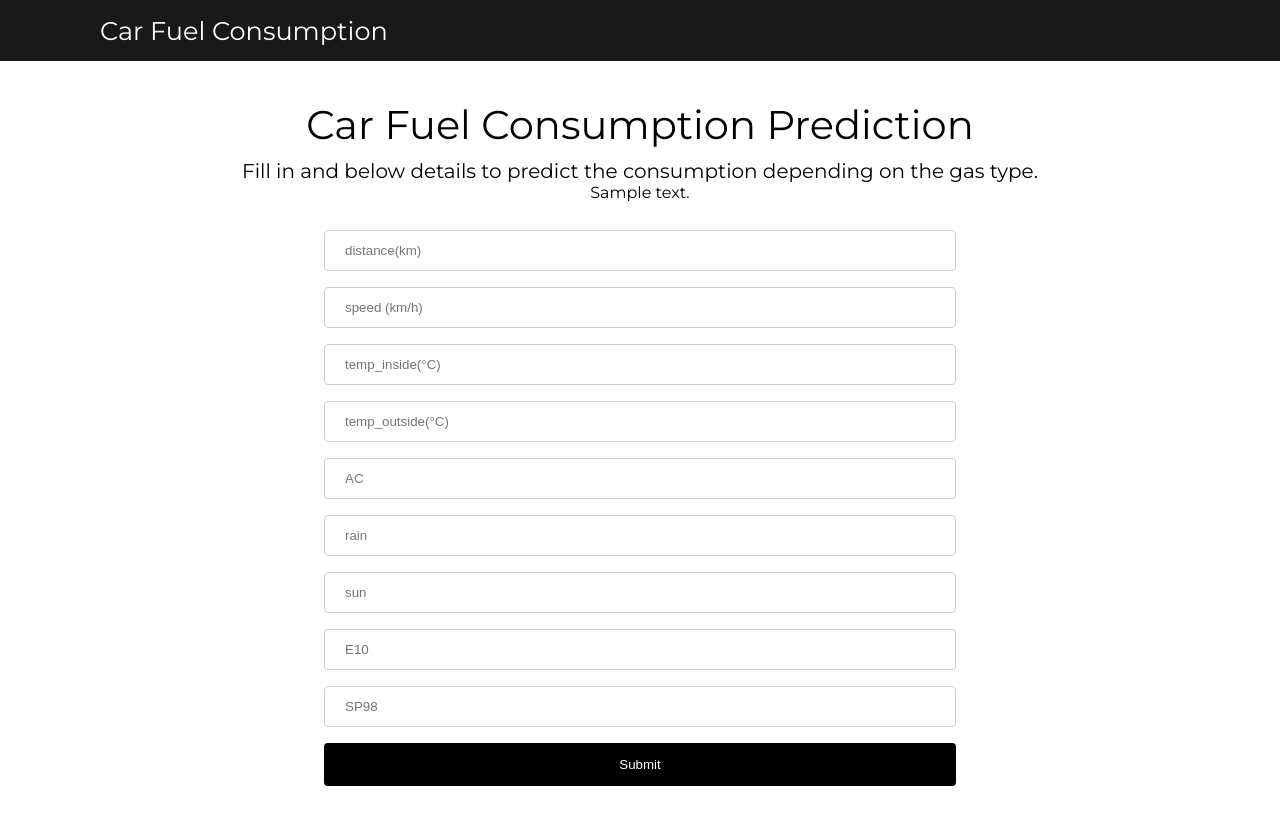
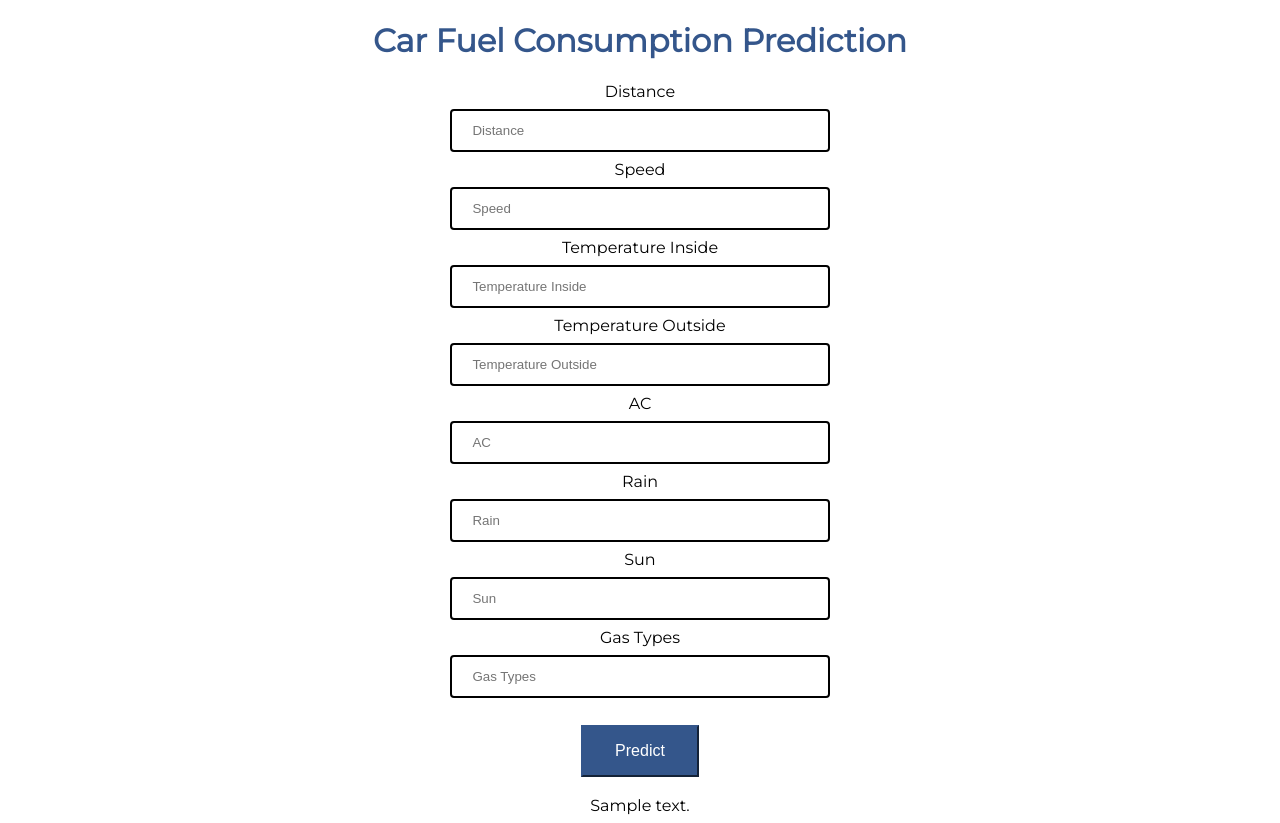
Before and after one commit to IBM-EPBL/IBM-Project-13229-1659514706, a Flask app: template Project_Development_Phase/Sprint2_and_Sprint3/templates/Manual_predict.html in a window 1280 px wide. Before the commit the page ends 786 px from the top, so only its background shows below. Run offline with Flask 2, Linux system fonts and the light colour scheme; the template is opened without the code that fills it: most values are stand-ins (such as "Sample title", 1, 10 or a date in 2020); parts of the project's set-up code (start-up, migrations or seed data) failed here and were passed over.

Commit message:
Flask and Webpage update

```diff
--- a/Project_Development_Phase/Sprint2_and_Sprint3/app.py
+++ b/Project_Development_Phase/Sprint2_and_Sprint3/app.py
@@ -2,18 +2,19 @@ import numpy as np
 from flask import Flask,jsonify,request,render_template
 import pickle
 
-app = Flask(__name__, template_folder='templates')
+app = Flask(__name__)
 model=pickle.load(open('model.pkl','rb'))
 
 @app.route('/')
-def predict():
+def Home():
     return render_template('Manual_predict.html')
 
-@app.route('/y_predict', methods=['POST'])
-def y_predict():
-    x_test=[[float(x) for x in request.form.values()]]
-    print('actual',x_test)
-    pred=model.predict(x_test)
-    return render_template("Manual_predict.html", prediction_text = ("Car Fuel Consumption(L/100km) : {}",pred[0]))
+@app.route('/predict', methods=['POST'])
+def predict():
+    float_features=[float(x) for x in request.form.values()]
+    features=[np.array(float_features)]
+    prediction = model.predict(features)
+    return render_template("Manual_predict.html", prediction_text = "Car Fuel Consumption(L/100km) : {}".format(prediction))
+
 if __name__ == "__main__":
     app.run(debug=True)
--- a/Project_Development_Phase/Sprint2_and_Sprint3/templates/Manual_predict.html
+++ b/Project_Development_Phase/Sprint2_and_Sprint3/templates/Manual_predict.html
@@ -1,12 +1,13 @@
+<!DOCTYPE html>
 <html>
+    <head>
+        <title>CarFuelConsumption</title>
+        <meta charset="utf-8">
+        <link href='https://fonts.googleapis.com/css?family=Montserrat' rel='stylesheet'>
 
-<head>
-    <title>
-        Prediction
-    </title>
-    <link href='https://fonts.googleapis.com/css?family=Montserrat' rel='stylesheet'>
-    <style>
-        * {
+
+        <style>
+            * {
             box-sizing: border-box;
         }
 
@@ -36,83 +37,73 @@
             font-size: 40px;
             text-align: center;
         }
+            body{
+                text-align: center;
+            }
+            .title{
+                text-align: center;
+                color:#34568B;
+            }
+            table, th, td {
+                border: 1px solid;
+            }
+            input{
+                width: 30%;
+                padding: 12px 20px;
+                margin: 8px 0;
+                box-sizing: border-box;
+                border: 2px solid black;
+                border-radius: 4px;
+                color: white;
+            }
+            .btn{
+                padding:15px 32px;
+                text-align: center;
+                text-decoration: none;
+                display:inline-block;
+                font-size:16px;
+                background-color: #34568B;
+                color: #ffffff;
+                border-color: #34568B;
+            }
 
-        .content {
-            margin-top: 100px;
-        }
+        </style>
+    </head>
+    <body>
+        <div class="title">
+            <h1>Car Fuel Consumption Prediction</h1>
+        </div>
+        <div class="login">
+            <form action="{{url_for('predict')}}" method="post">
+                <label for="distance">Distance</label><br>
+                <input type="text" id="distance" placeholder="Distance" name="distance"><br>
 
-        .text {
-            font-size: 20px;
-            margin-top: 10px;
-            text-align: center;
-        }
+                <label for="speed">Speed</label><br>
+                <input type="text" id="speed" placeholder="Speed" name="speed"><br>
 
-        input[type=number],
-        select {
-            width: 50%;
-            padding: 12px 20px;
-            margin: 8px 0;
-            display: inline-block;
-            border: 1px solid #ccc;
-            border-radius: 4px;
-            box-sizing: border-box;
-        }
+                <label for="temp_inside">Temperature Inside</label><br>
+                <input type="text" id="temp_inside" placeholder="Temperature Inside" name="temp_inside"><br>
 
-        input[type=submit] {
-            width: 50%;
-            background-color: #000000;
-            color: white;
-            padding: 14px 20px;
-            margin: 8px 0;
-            border: none;
-            border-radius: 4px;
-            cursor: pointer;
-        }
+                <label for="temp_outside">Temperature Outside</label><br>
+                <input type="text" id="temp_outside" placeholder="Temperature Outside" name="temp_outside"><br>
 
-        input[type=submit]:hover {
-            background-color: #5d6568;
-            color: #ffffff;
-            border-color: black;
-        }
+                <label for="AC">AC</label><br>
+                <input type="text" id="AC" placeholder="AC" name="AC"><br>
 
-        form {
-            margin-top: 20px;
-        }
+                <label for="rain">Rain</label><br>
+                <input type="text" id="rain" placeholder="Rain" name="rain"><br>
 
-        .results {
-            color: black;
-            margin-top: 30px;
-            margin-bottom: 20px;
-            font-size: 25px;
-            color: red;
-        }
-    </style>
-</head>
+                <label for="sun">Sun</label><br>
+                <input type="text" id="sun" placeholder="Sun" name="sun"><br>
 
-<body align=center>
-    <div class="header">
-        <div>Car Fuel Consumption </div>
-    </div>
-    <div class="content">
-        <div class="header_text">Car Fuel Consumption Prediction</div>
-        <div class="text">Fill in and below details to predict the consumption depending on the gas type. </div>
-        <div class="result">
-            {{ prediction_text }}
+                <label for="gas_types">Gas Types</label><br>
+                <input type="text" id="gas_types" placeholder="Gas Types" name="gas_types"><br>
+
+                <br>
+                <button type="submit" class="btn" align="center">Predict</button>
+            </form>
+            <br>
+            {{ prediction_text}}
         </div>
-        <form action="{{ url_for('y_predict') }}" method="POST">
-            <input type="number" step="any" id="distance" name="distance" placeholder="distance(km)">
-            <input type="number" id="speed" name="speed" placeholder="speed (km/h)">
-            <input type="number" id="temp_inside" name="temp_insidet" placeholder="temp_inside(°C)">
-            <input type="number" id="temp_outside" name="temp_outside" placeholder="temp_outside(°C)">
-            <input type="number" id="AC" name="AC" placeholder="AC">
-            <input type="number" id="rain" name="rain" placeholder="rain">
-            <input type="number" id="sun" name="sun" placeholder="sun">
-            <input type="number" id="E10" name="E10" placeholder="E10">
-            <input type="number" id="SP98" name="SP98" placeholder="SP98">
-
-            <input type="submit" value="Submit">
-        </form>
-    </div>
-</body>
-
+    </body>
 </html>
```
Also changed, not shown: 1 other file.
